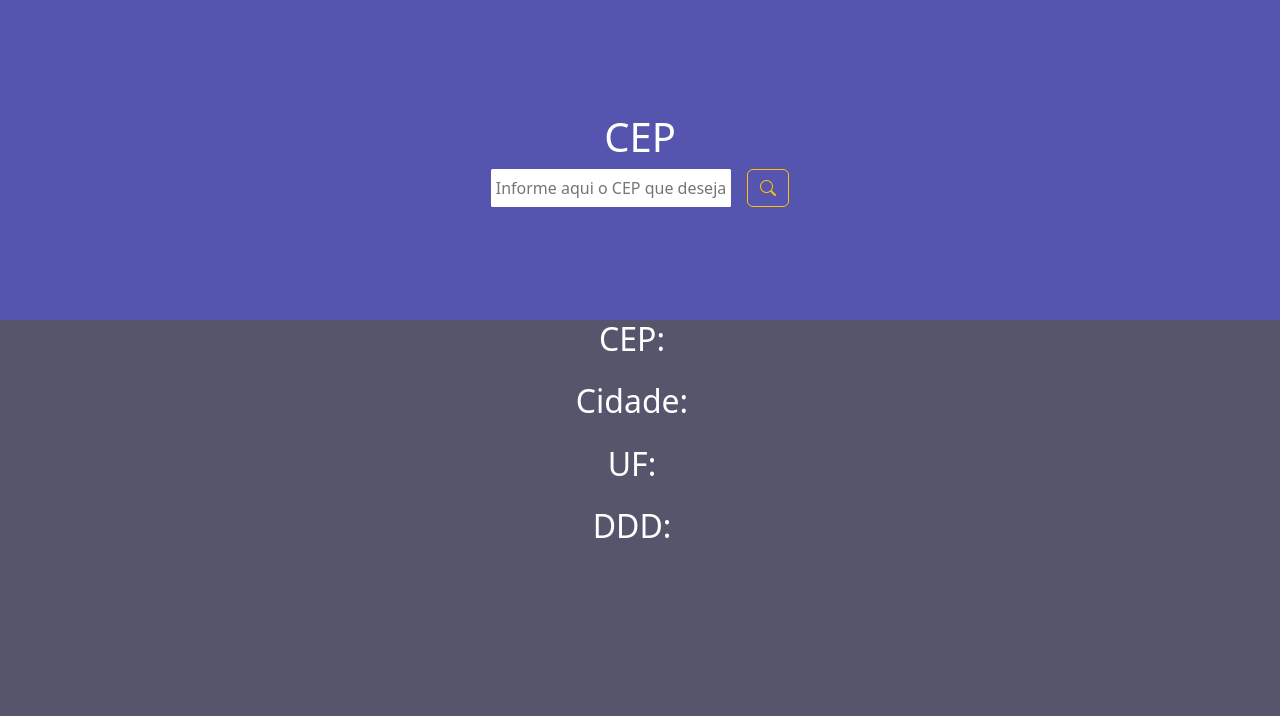
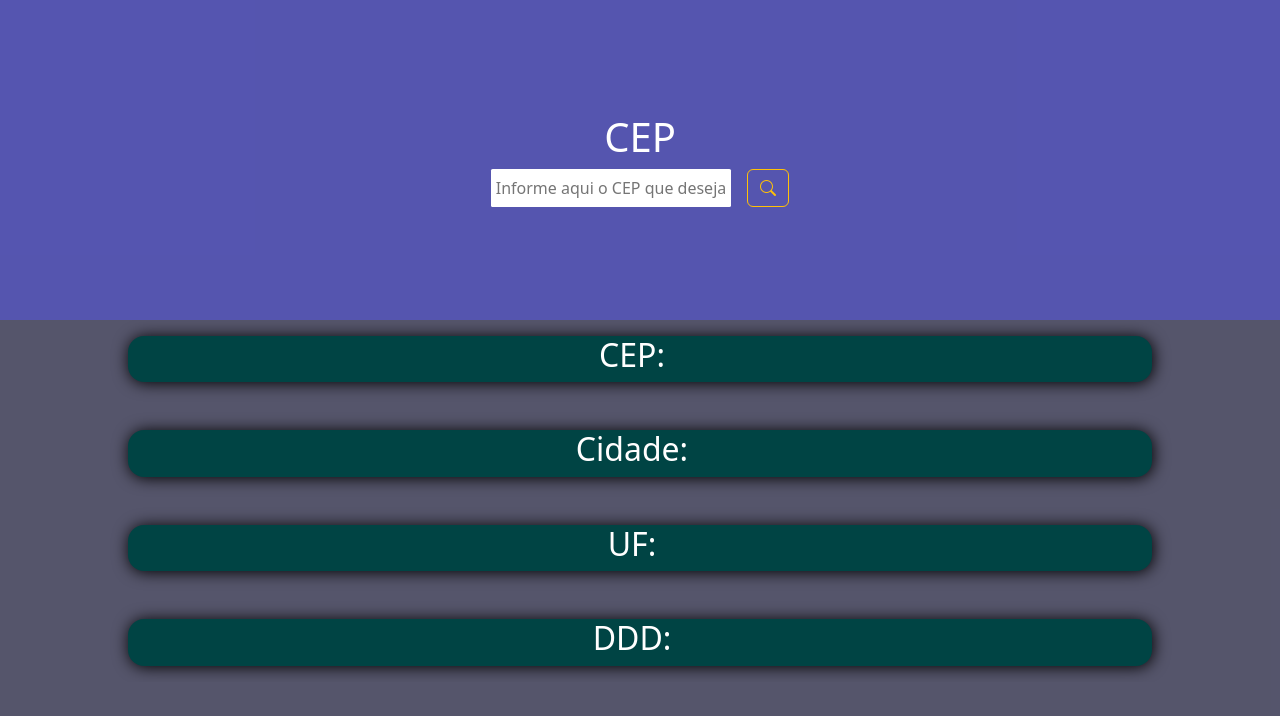
Before and after one commit to Alexandre192001/Buscar-CEP, a website: page index.html in a window 1280 px wide. Drawn offline with nearby package versions, Linux system fonts and the light colour scheme.

Commit message:
Arrumando card de resultado do cep

```diff
--- a/assets/scss/index.scss
+++ b/assets/scss/index.scss
@@ -49,9 +49,14 @@
 
     .container-info-cep{
       display: flex;
+      margin: 1rem;
       align-items: center;
       justify-content: center;
       gap: 1rem;
+      background-color:#044;
+      width:80%;
+      border-radius: 1rem;
+      box-shadow: 1px 1px 1rem #000;
     }
   }
 }
```
Also changed, not shown: assets/css/index.css, 1 other file.
